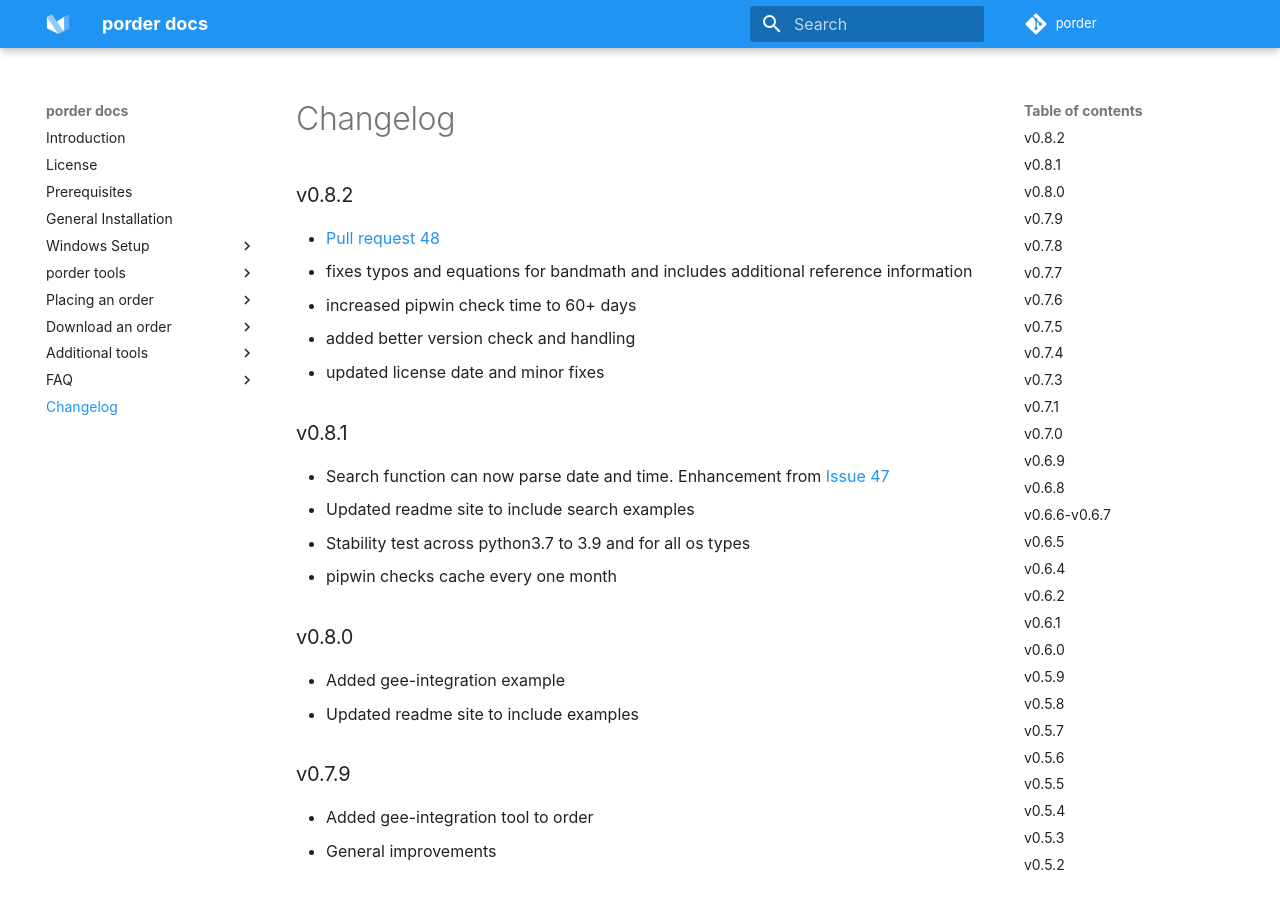
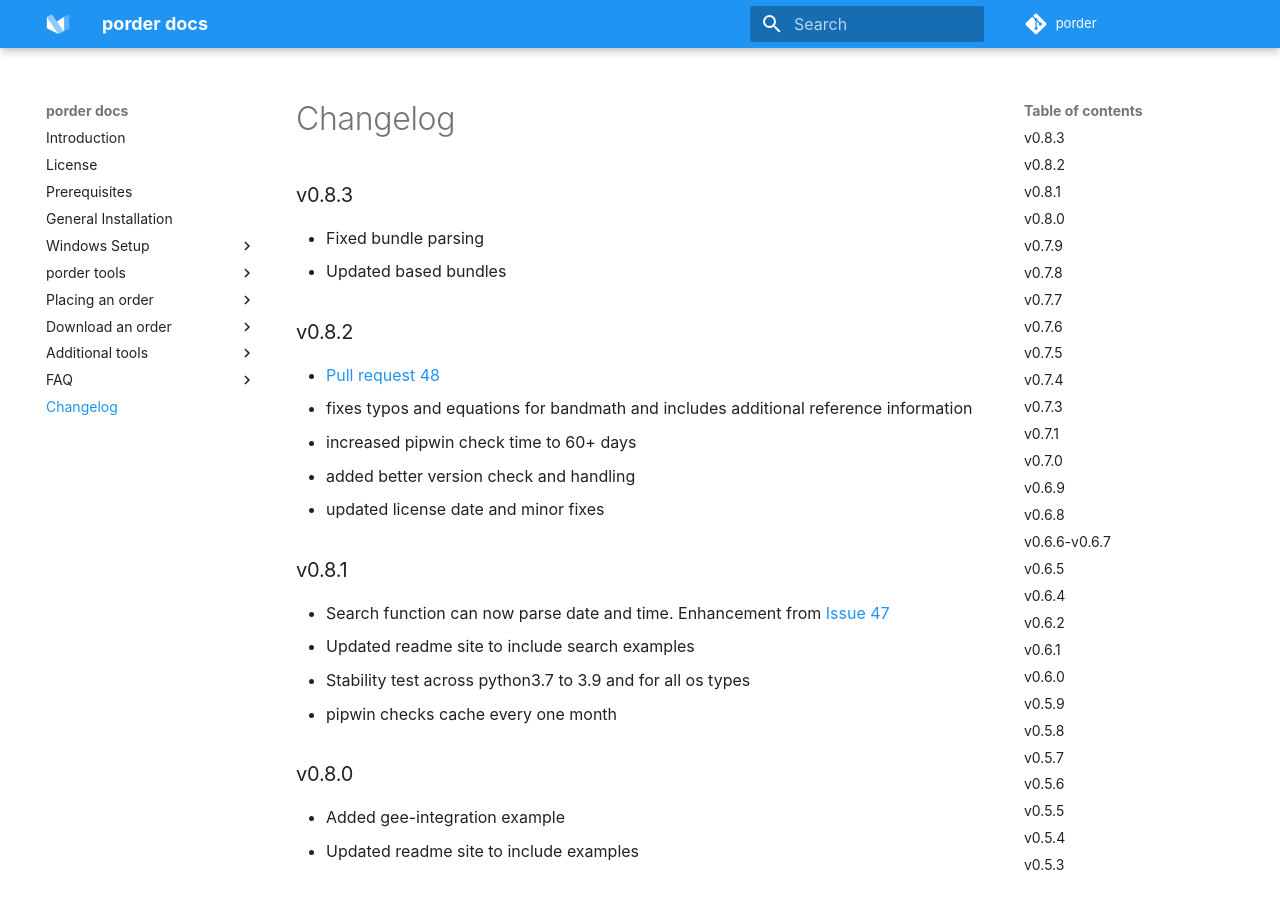
Before and after one commit to tyson-swetnam/porder, an MkDocs documentation site: the page built from docs/changelog.md, in a window 1280 px wide and 900 px high. Built offline with MkDocs 1.6.1 and Material for MkDocs 9.7.7, drawn with Linux system fonts in a browser that asks for light colours; some web fonts are replaced; comment, search, counter and statistics services are not loaded.

Commit message:
updated porder v0.8.3
- Fixed bundle parsing
- Updated based bundles

```diff
--- a/docs/changelog.md
+++ b/docs/changelog.md
@@ -1,4 +1,8 @@
 # Changelog
+
+### v0.8.3
+- Fixed bundle parsing
+- Updated based bundles
 
 ### v0.8.2
 - [Pull request 48](https://github.com/tyson-swetnam/porder/pull/48)
--- a/porder/__init__.py
+++ b/porder/__init__.py
@@ -2,4 +2,4 @@
 
 __author__ = "Samapriya Roy"
 __email__ = "samapriya.roy@gmail.com"
-__version__ = "0.8.2"
+__version__ = "0.8.3"
--- a/setup.py
+++ b/setup.py
@@ -20,7 +20,7 @@
         return f.read()
 setuptools.setup(
     name='porder',
-    version='0.8.2',
+    version='0.8.3',
     packages=['porder'],
     url='https://github.com/samapriya/porder',
     package_data={'': ['bundles.json']},
```
Also changed, not shown: README.md (+4 -0 lines), 6 other files.
